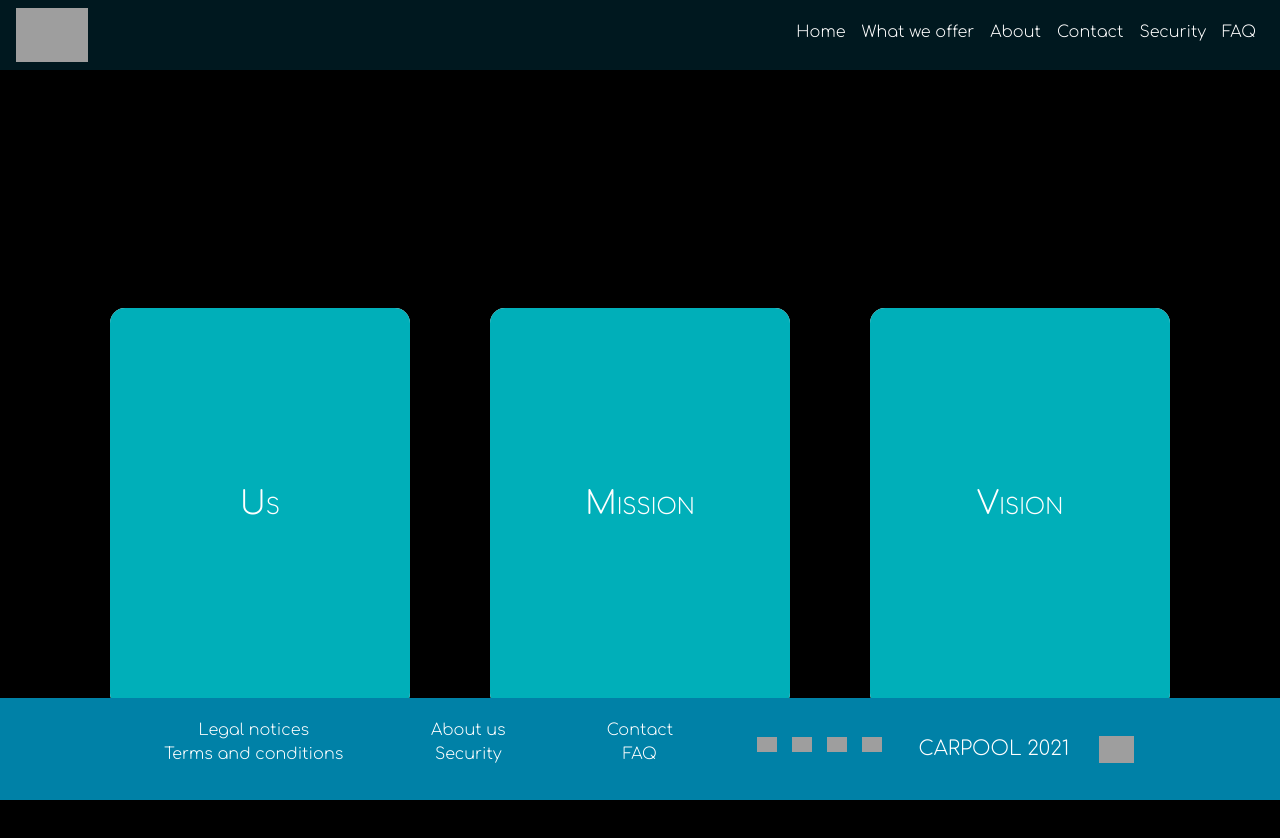
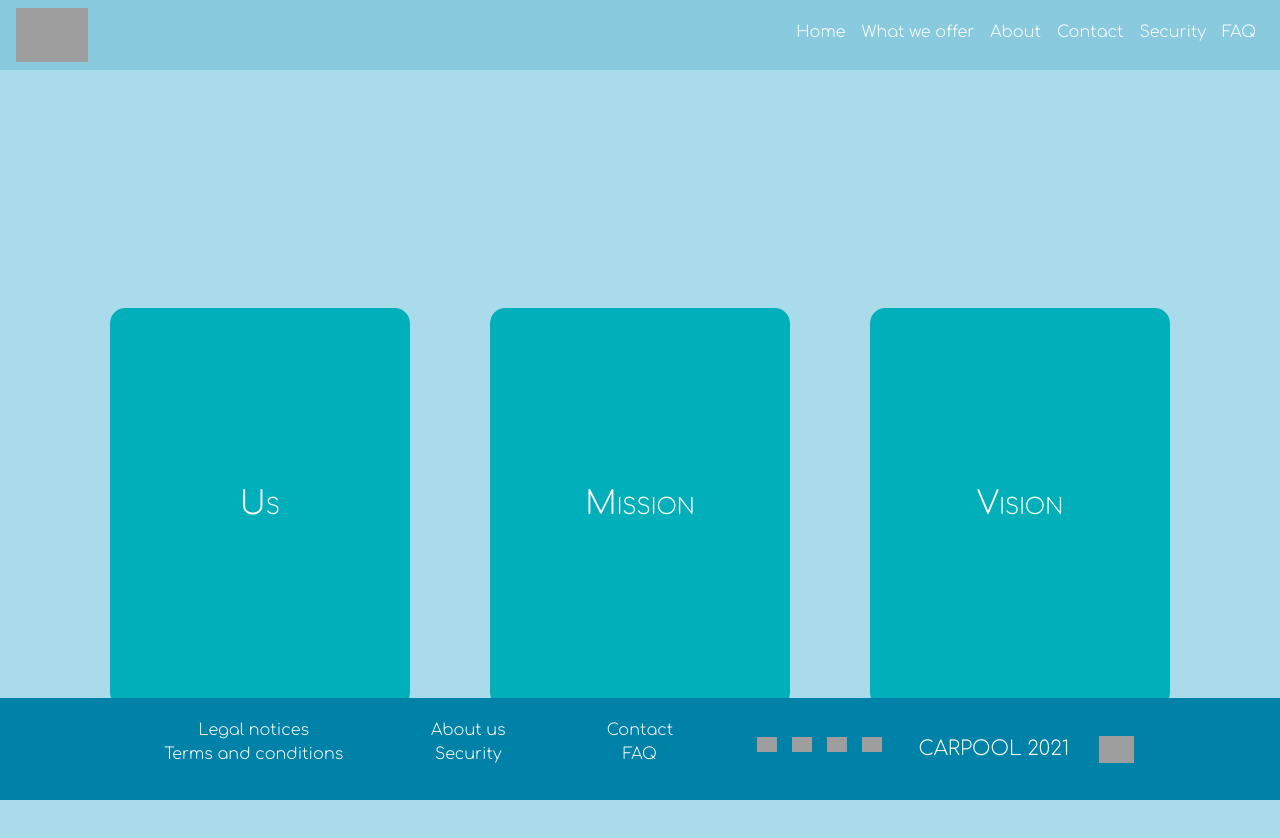
Before and after one commit to Carpooll/Web-Front-end, a React (Create React App) app: page /about in a window 1280 px wide. Shown: the top 838 px of the page. Built offline with nearby package versions, Linux system fonts and the light colour scheme; grey boxes are pictures that could not be loaded.

Commit message:
Changing the background to blue

```diff
--- a/src/Pages/About/About.css
+++ b/src/Pages/About/About.css
@@ -1,5 +1,5 @@
 .main_container, .abs-container{
-  background-color: black;
+  background-color: rgb(170, 219, 235);
 }
 
 .center{
```
